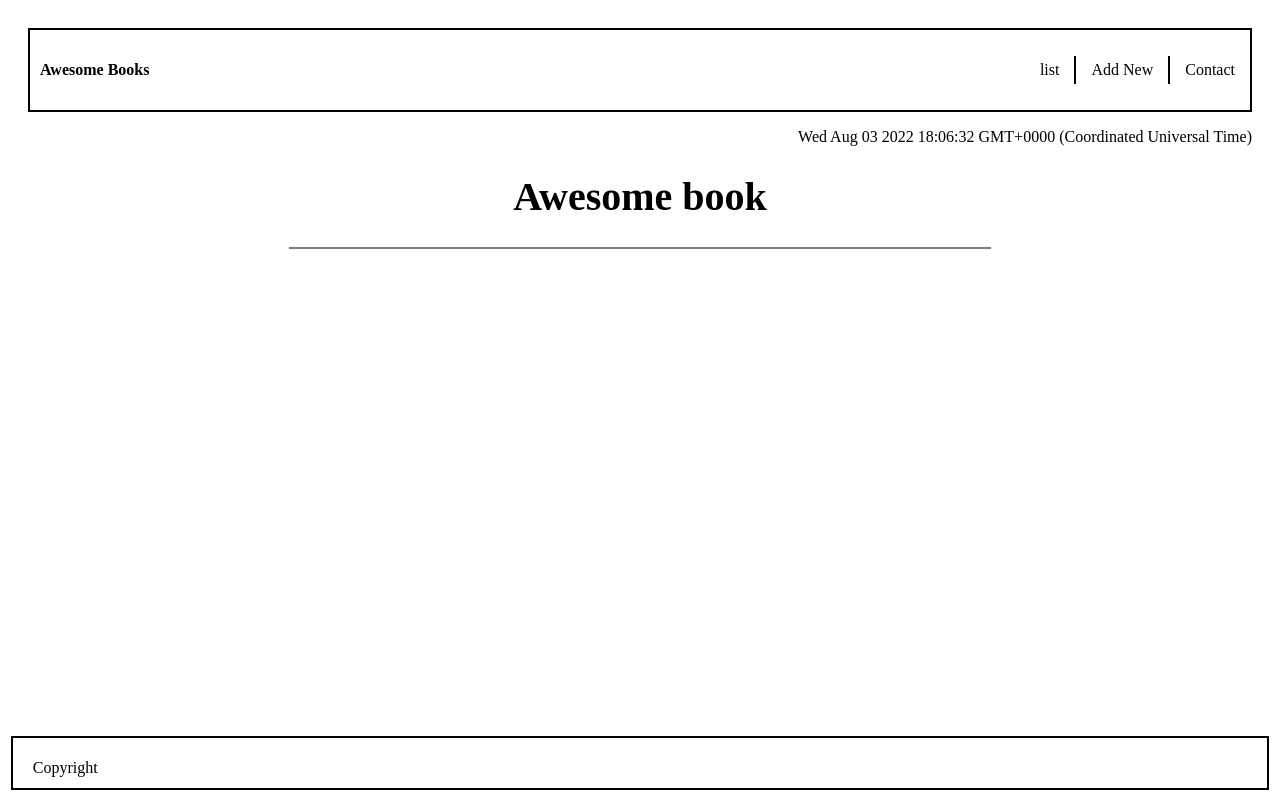
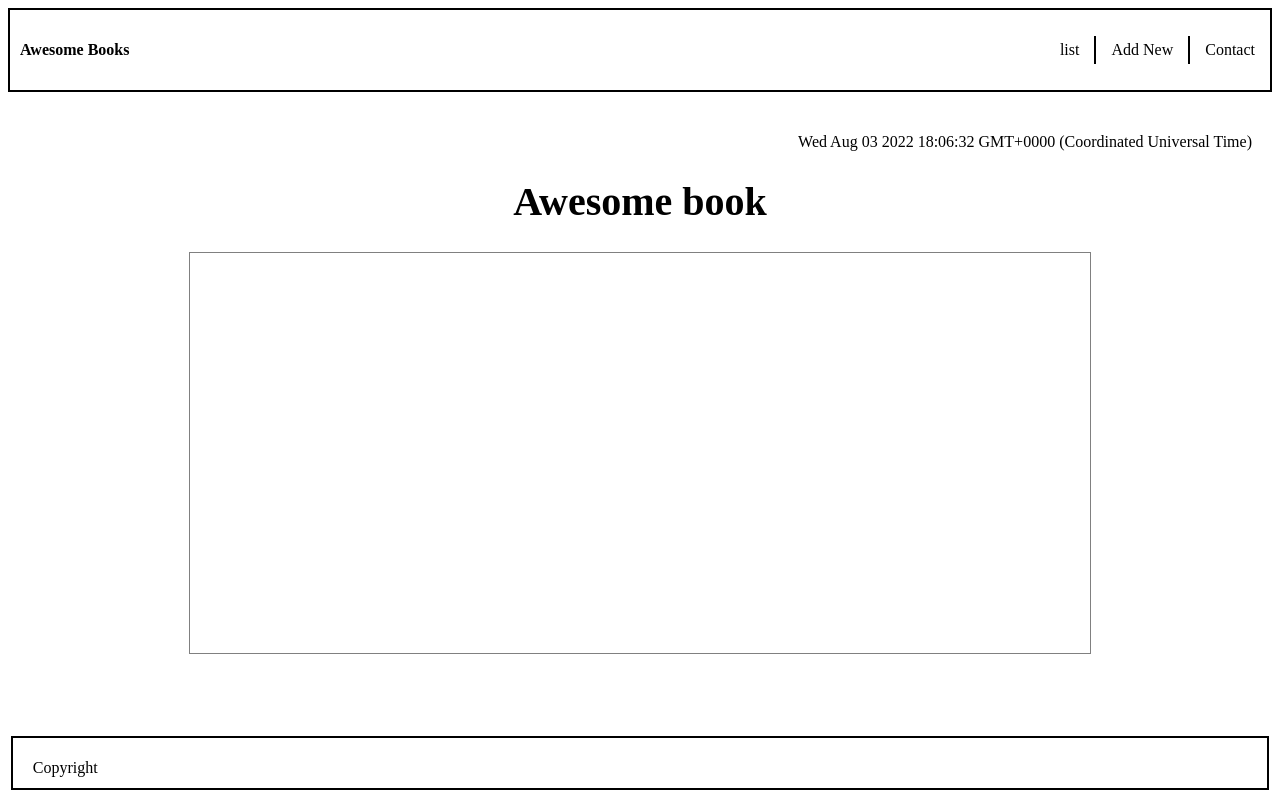
Before and after one commit to tamana-Balkhi/Awesome-books, a website with bundled scripts: page index.html in a window 1280 px wide. Built offline with nearby package versions, Linux system fonts and the light colour scheme.

Commit message:
Solve issues in css html and linters errors

```diff
--- a/css/style.css
+++ b/css/style.css
@@ -5,7 +5,7 @@ main {
   padding: 20px;
 }
 
-.navbar{
+.navbar {
   display: flex;
   justify-content: space-between;
   align-items: center;
@@ -46,7 +46,6 @@ header {
 
 .main-title {
   font-size: 40px;
-
 }
 
 .current-time {
@@ -54,15 +53,17 @@ header {
   justify-content: end;
   margin-top: 5px;
 }
+
 .books-container {
   margin: 0 auto;
-  max-width: 700px;
+  max-width: 900px;
+  margin-bottom: 100px;
+  overflow-y: scroll;
+  height: 50vh;
   border: 1px grey solid;
-  margin-bottom: 20px;
   justify-content: center;
   display: flex;
   flex-direction: column;
-
 }
 
 .books-container > :nth-child(odd) {
@@ -131,19 +132,17 @@ input:hover {
   border: 1px solid gray;
 }
 
-
-
 .contact {
   display: none;
   flex-direction: column;
   align-items: center;
 }
 
-.contact .title{
+.contact .title {
   margin-bottom: 30px;
 }
 
-.contact .para{
+.contact .para {
   letter-spacing: 1px;
   line-height: 20px;
   margin-bottom: 20px;
@@ -162,14 +161,14 @@ input:hover {
   flex-direction: row;
   justify-content: space-between;
   width: 98%;
+  bottom: 10px;
   position: fixed;
-  bottom: 10px;
   left: 0;
   right: 0;
   height: 50px;
 }
 
 .footer-p,
-.footer-link{
+.footer-link {
   padding: 5px 20px 5px 20px;
 }
--- a/index.html
+++ b/index.html
@@ -10,7 +10,6 @@
 </head>
 
 <body>
-  <main>
   <header>
     <nav class="navbar">
       <div>
@@ -31,10 +30,14 @@
       </div>
     </nav>
   </header>
+
+  <main>
     <span class="current-time" id="currentTime"></span>
     <h1 class="main-title">Awesome book</h1>
+
     <section id="booksContainer" class="books-container">
     </section>
+
     <section class="addform">
       <h2>Add books</h2>
       <form action="#" method="get">
@@ -56,9 +59,9 @@
         <li class="info">our Email: mail@mail.com</li>
         <li class="info">our Phone number: 00043586534422</li>
         <li>Our Address: Streetname22, City, Country</li>
-        </li>
       </ul>
     </section>
+
     <footer class="footer">
       <p class="footer-p">Copyright</p>
       <p class="footer-links"></p>
```
Also changed, not shown: js/books.js (+3 -12 lines). Lines whose indentation alone changed are shown as unchanged.
